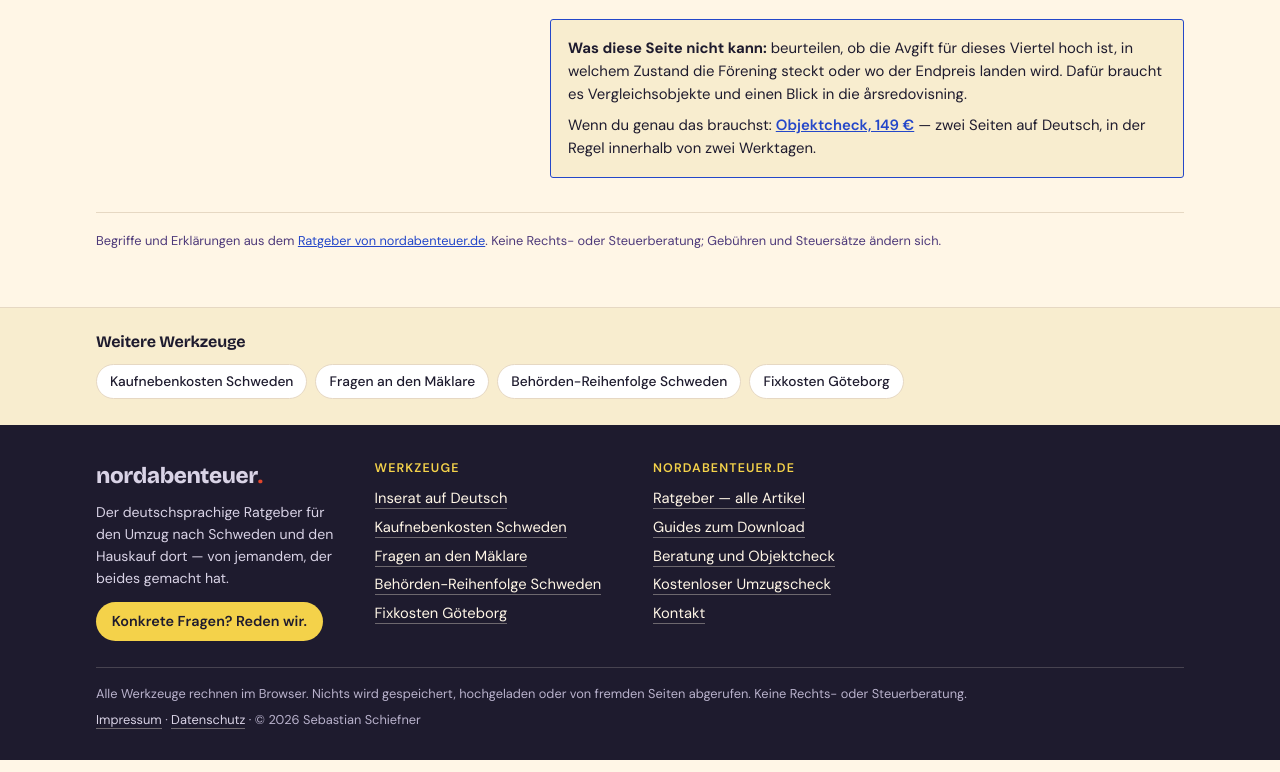
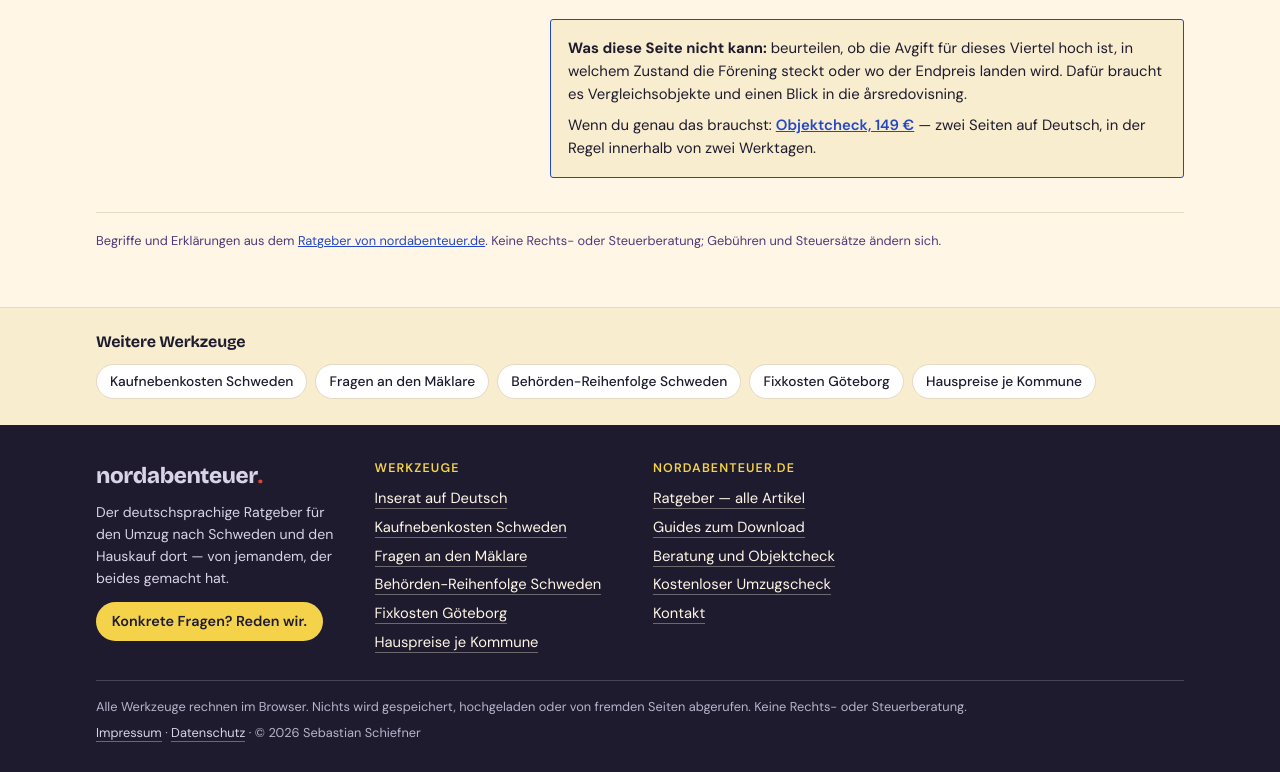
Before and after one commit to itooktheshot/nordabenteuer-werkzeuge, a plain HTML site: page docs/inserat-auf-deutsch/index.html in a window 1280 px wide. Shown: the part 2268-3040 px from the top of the page. Drawn offline with Linux system fonts and the light colour scheme.

Commit message:
Inserat auf Deutsch: Verweis auf das sechste Werkzeug

```diff
--- a/docs/inserat-auf-deutsch/index.html
+++ b/docs/inserat-auf-deutsch/index.html
@@ -19,7 +19,7 @@
 <link rel="icon" href="/assets/favicon.svg" type="image/svg+xml">
 <meta name="theme-color" content="#FFF6E6">
 <link rel="preload" href="/assets/fonts/dm-sans-latin-400-normal.woff2" as="font" type="font/woff2" crossorigin><link rel="preload" href="/assets/fonts/bricolage-grotesque-latin-800-normal.woff2" as="font" type="font/woff2" crossorigin>
-<link rel="stylesheet" href="/assets/nab.css?v=36245c1a">
+<link rel="stylesheet" href="/assets/nab.css?v=fa87078d">
 <script src="/assets/zahlen.js?v=49c510e2"></script>
 <script type="application/ld+json">{"@context": "https://schema.org", "@type": "WebApplication", "name": "Inserat auf Deutsch", "url": "https://werkzeuge.nordabenteuer.de/inserat-auf-deutsch/", "description": "Schwedisches Immobilieninserat verstehen: Utgångspris, Avgift, Boarea, Driftkostnad auf Deutsch erklärt und die fehlenden Zahlen ausgerechnet. Läuft im Browser, nichts wird hochgeladen.", "applicationCategory": "UtilitiesApplication", "operatingSystem": "Any", "inLanguage": "de", "isAccessibleForFree": true, "offers": {"@type": "Offer", "price": "0", "priceCurrency": "EUR"}, "publisher": {"@type": "Organization", "name": "nordabenteuer.de", "url": "https://www.nordabenteuer.de/"}, "author": {"@type": "Person", "name": "Sebastian Schiefner"}}</script>
 </head>
@@ -336,7 +336,7 @@ loadSample();
 </main>
 <div class="nab-more"><div class="in">
   <h2>Weitere Werkzeuge</h2>
-  <ul><li><a href="/kaufnebenkosten/">Kaufnebenkosten Schweden</a></li><li><a href="/fragen-an-den-maeklare/">Fragen an den Mäklare</a></li><li><a href="/behoerden-reihenfolge/">Behörden-Reihenfolge Schweden</a></li><li><a href="/fixkosten-goeteborg/">Fixkosten Göteborg</a></li></ul>
+  <ul><li><a href="/kaufnebenkosten/">Kaufnebenkosten Schweden</a></li><li><a href="/fragen-an-den-maeklare/">Fragen an den Mäklare</a></li><li><a href="/behoerden-reihenfolge/">Behörden-Reihenfolge Schweden</a></li><li><a href="/fixkosten-goeteborg/">Fixkosten Göteborg</a></li><li><a href="/hauspreise-kommunen/">Hauspreise je Kommune</a></li></ul>
 </div></div><div class="nab-foot"><div class="in">
   <div>
     <p class="mark">nordabenteuer<b>.</b></p>
@@ -345,7 +345,7 @@ loadSample();
   </div>
   <div>
     <h3>Werkzeuge</h3>
-    <ul><li><a href="/inserat-auf-deutsch/">Inserat auf Deutsch</a></li><li><a href="/kaufnebenkosten/">Kaufnebenkosten Schweden</a></li><li><a href="/fragen-an-den-maeklare/">Fragen an den Mäklare</a></li><li><a href="/behoerden-reihenfolge/">Behörden-Reihenfolge Schweden</a></li><li><a href="/fixkosten-goeteborg/">Fixkosten Göteborg</a></li></ul>
+    <ul><li><a href="/inserat-auf-deutsch/">Inserat auf Deutsch</a></li><li><a href="/kaufnebenkosten/">Kaufnebenkosten Schweden</a></li><li><a href="/fragen-an-den-maeklare/">Fragen an den Mäklare</a></li><li><a href="/behoerden-reihenfolge/">Behörden-Reihenfolge Schweden</a></li><li><a href="/fixkosten-goeteborg/">Fixkosten Göteborg</a></li><li><a href="/hauspreise-kommunen/">Hauspreise je Kommune</a></li></ul>
   </div>
   <div>
     <h3>nordabenteuer.de</h3>
```
